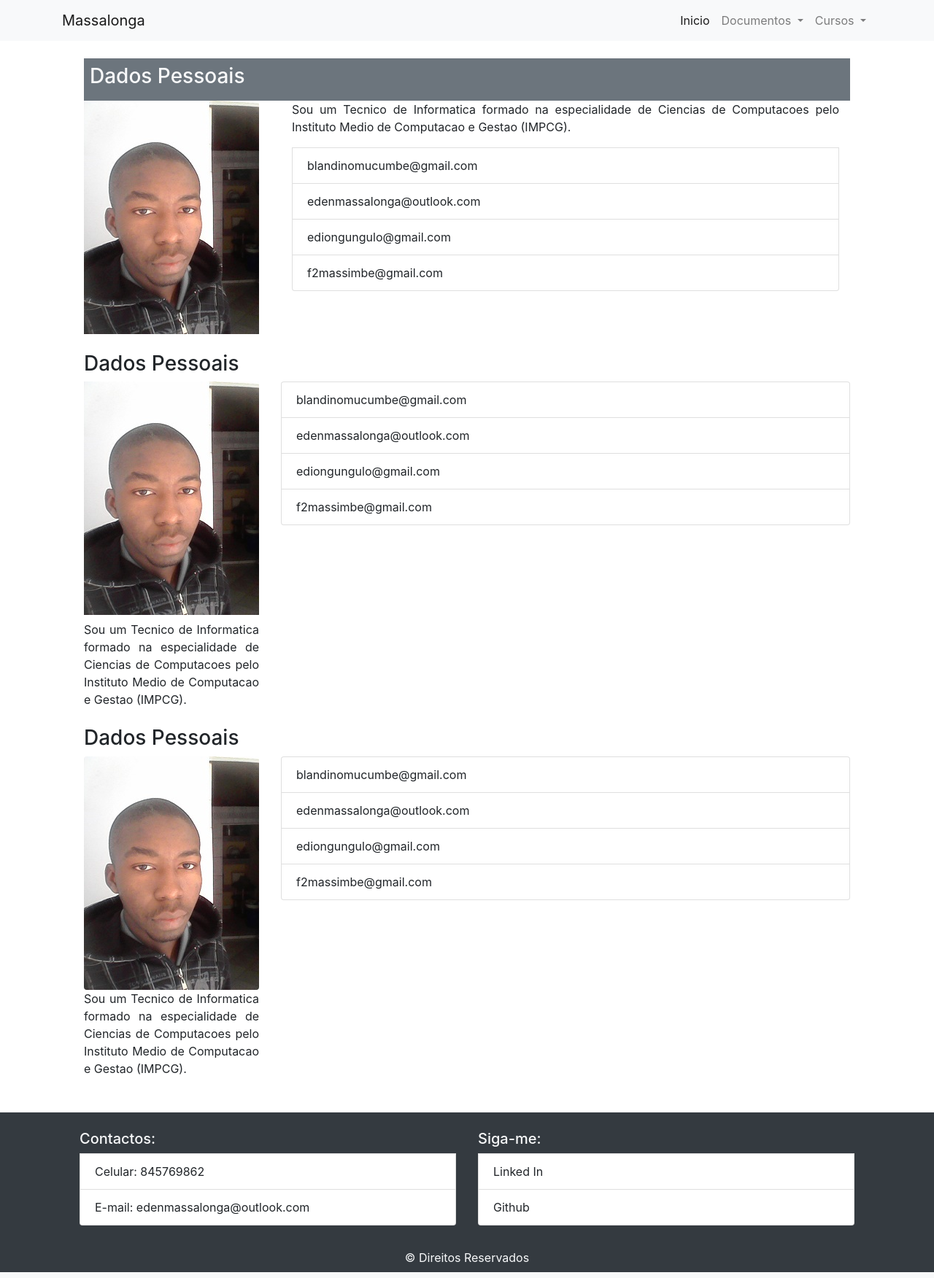
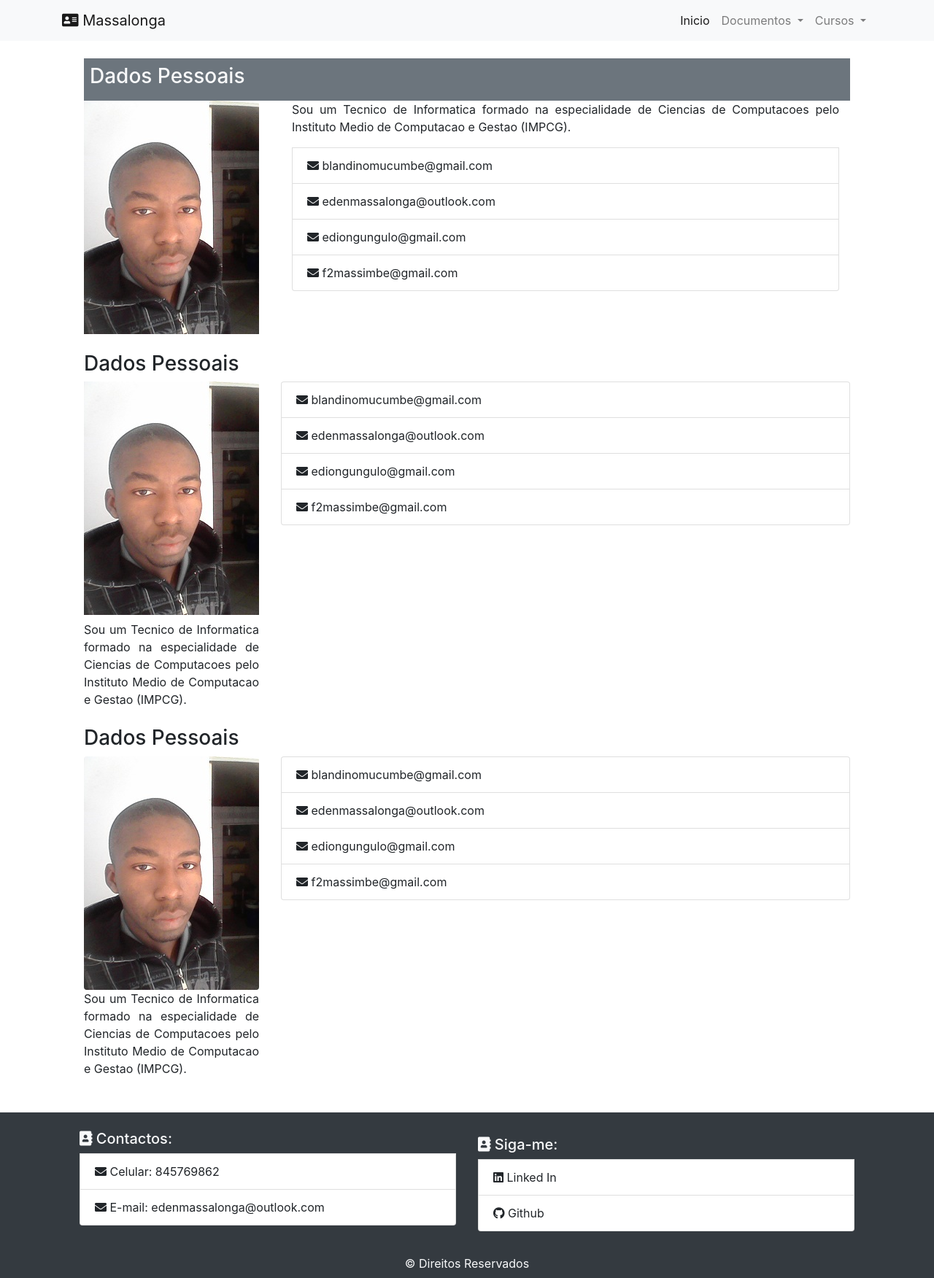
Before and after one commit to Eden-Massalonga/port-test, a PHP site: page / in a window 1280 px wide. Shown: the whole page at 73% size. Run offline with PHP 8.4, Linux system fonts and the light colour scheme; some libraries are stand-ins or nearby versions.

Commit message:
Adicao de Icones

```diff
--- a/footer.php
+++ b/footer.php
@@ -2,15 +2,15 @@
 	<footer class="fixed bg-dark mt-5 mb-0">
 		<div class="container row m-auto p-4">
 			<div class="col-sm-12 col-lg-6 mr-auto">
-				<h5 class="text-light"> Contactos:</h5>
+				<h5 class="text-light"><i class="fas fa-address-book"></i> Contactos:</h5>
 				<li class="list-group-item"><i class="fas fa-envelope"></i> Celular: 845769862</li>
 				<li class="list-group-item"><i class="fas fa-envelope"></i> E-mail: edenmassalonga@outlook.com</li>
             </div>
 
-			<div class="col-sm-12 col-lg-6 ml-auto">
+			<div class="col-sm-12 col-lg-6 ml-auto mt-2">
 				<h5 class="text-light"><i class="fas fa-address-book"></i> Siga-me:</h5>
-				<li class="list-group-item"><i class="fas fa-envelope"></i> Linked In</li>
-				<li class="list-group-item"><i class="fas fa-envelope"></i> Github</li>
+				<li class="list-group-item"><i class="fab fa-linkedin"></i> Linked In</li>
+				<li class="list-group-item"><i class="fab fa-github"></i> Github</li>
 			</div>
 		</div>
 
--- a/header.php
+++ b/header.php
@@ -8,13 +8,16 @@
 		<!-- Bootstrap CSS -->
 		<link rel="stylesheet" href="https://stackpath.bootstrapcdn.com/bootstrap/4.1.0/css/bootstrap.min.css" integrity="sha384-9gVQ4dYFwwWSjIDZnLEWnxCjeSWFphJiwGPXr1jddIhOegiu1FwO5qRGvFXOdJZ4" crossorigin="anonymous">
 
+		<!-- Font Awesome CSS -->
+		<link rel="stylesheet" href="https://use.fontawesome.com/releases/v5.0.13/css/all.css" integrity="sha384-DNOHZ68U8hZfKXOrtjWvjxusGo9WQnrNx2sqG0tfsghAvtVlRW3tvkXWZh58N9jp" crossorigin="anonymous">
+
 		<title>Hello, world!</title>
 	</head>
 	<body>
 
 		<nav class="navbar navbar-expand-lg navbar-light bg-light">
 			<div class="container">
-				<a class="navbar-brand" href="#">Massalonga</a>
+				<a class="navbar-brand" href="#"><i class="fas fa-address-card"></i> Massalonga</a>
 				<button class="navbar-toggler" type="button" data-toggle="collapse" data-target="#navbarSupportedContent" aria-controls="navbarSupportedContent" aria-expanded="false" aria-label="Toggle navigation">
 				<span class="navbar-toggler-icon"></span>
 				</button>
```
